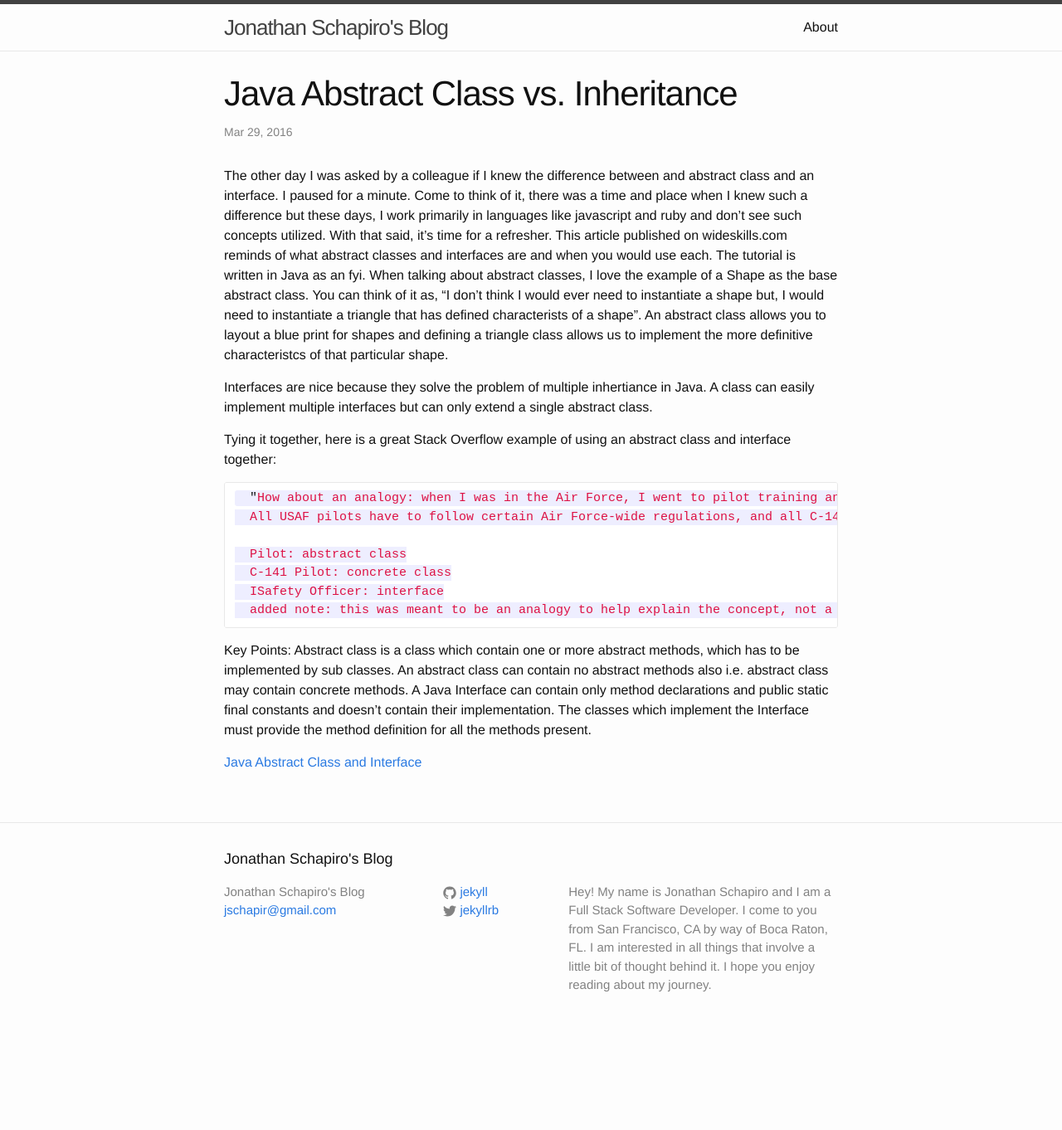
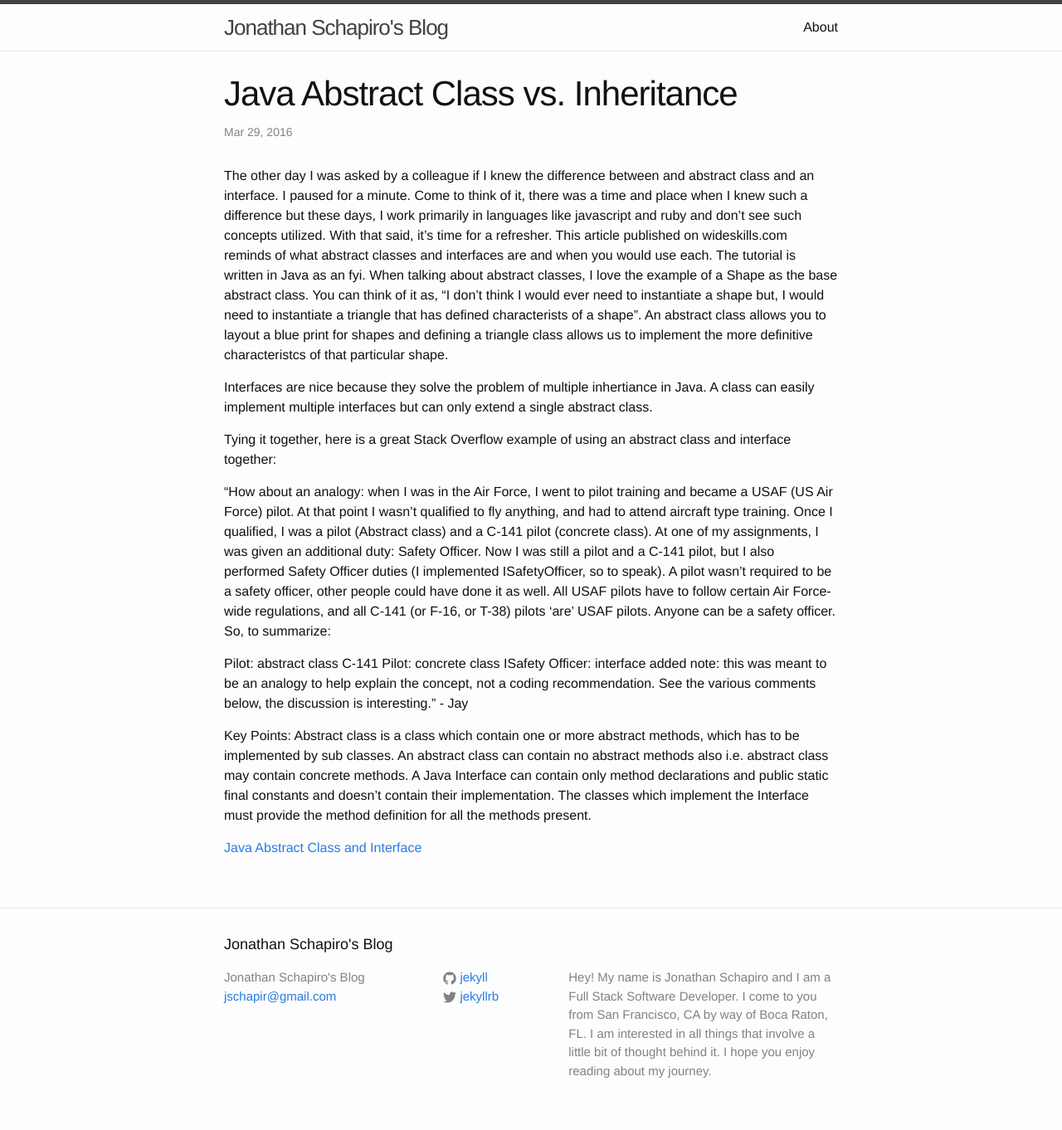
Before and after one commit to jschapiro003/jonathanschapiro.github.io, a Jekyll site: the page built from _posts/2016-03-29-TodayILearned_6.markdown, in a window 1280 px wide. Shown: the whole page at 83% size. Built offline with Jekyll 4.4.1, drawn with Linux system fonts in a browser that asks for light colours; before the commit the page ends 1259 px from its top, so only the background shows below that.

Commit message:
removing javascript tags

````diff
--- a/_posts/2016-03-29-TodayILearned_6.markdown
+++ b/_posts/2016-03-29-TodayILearned_6.markdown
@@ -13,7 +13,7 @@ would ever need to instantiate a shape but, I would need to instantiate a triang
 Interfaces are nice because they solve the problem of multiple inhertiance in Java. A class can easily implement multiple interfaces but can only extend a single abstract class.
 
 Tying it together, here is a great Stack Overflow example of using an abstract class and interface together:
-  ```javascript
+
   "How about an analogy: when I was in the Air Force, I went to pilot training and became a USAF (US Air Force) pilot. At that point I wasn't qualified to fly anything, and had to attend aircraft type training. Once I qualified, I was a pilot (Abstract class) and a C-141 pilot (concrete class). At one of my assignments, I was given an additional duty: Safety Officer. Now I was still a pilot and a C-141 pilot, but I also performed Safety Officer duties (I implemented ISafetyOfficer, so to speak). A pilot wasn't required to be a safety officer, other people could have done it as well.
   All USAF pilots have to follow certain Air Force-wide regulations, and all C-141 (or F-16, or T-38) pilots 'are' USAF pilots. Anyone can be a safety officer. So, to summarize:
 
@@ -21,7 +21,6 @@ Tying it together, here is a great Stack Overflow example of using an abstract c
   C-141 Pilot: concrete class
   ISafety Officer: interface
   added note: this was meant to be an analogy to help explain the concept, not a coding recommendation. See the various comments below, the discussion is interesting." - Jay
-  ```
 
 Key Points:
   Abstract class is a class which contain one or more abstract methods, which has to be implemented by sub classes. An abstract class can contain no abstract methods also i.e. abstract class may contain concrete methods. A Java Interface can contain only method declarations and public static final constants and doesn’t contain their implementation. The classes which implement the Interface must provide the method definition for all the methods present.
````
